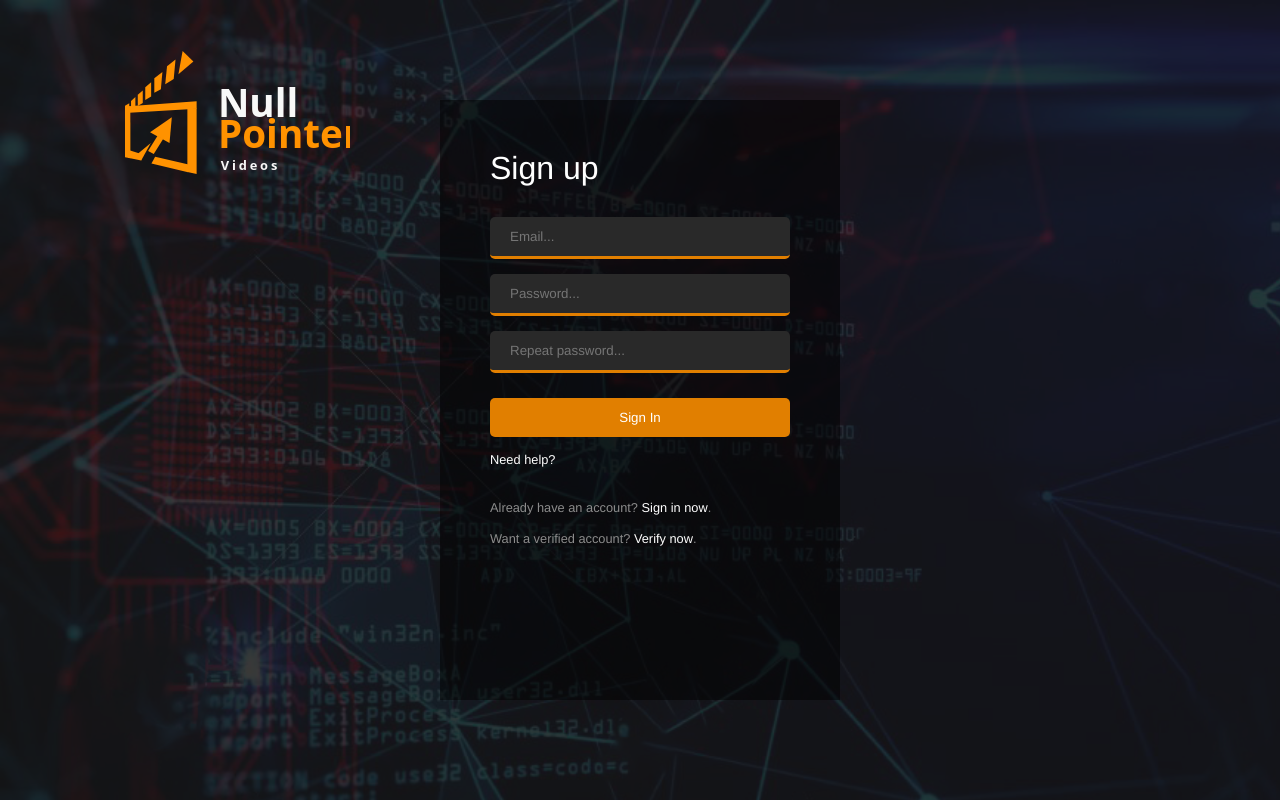
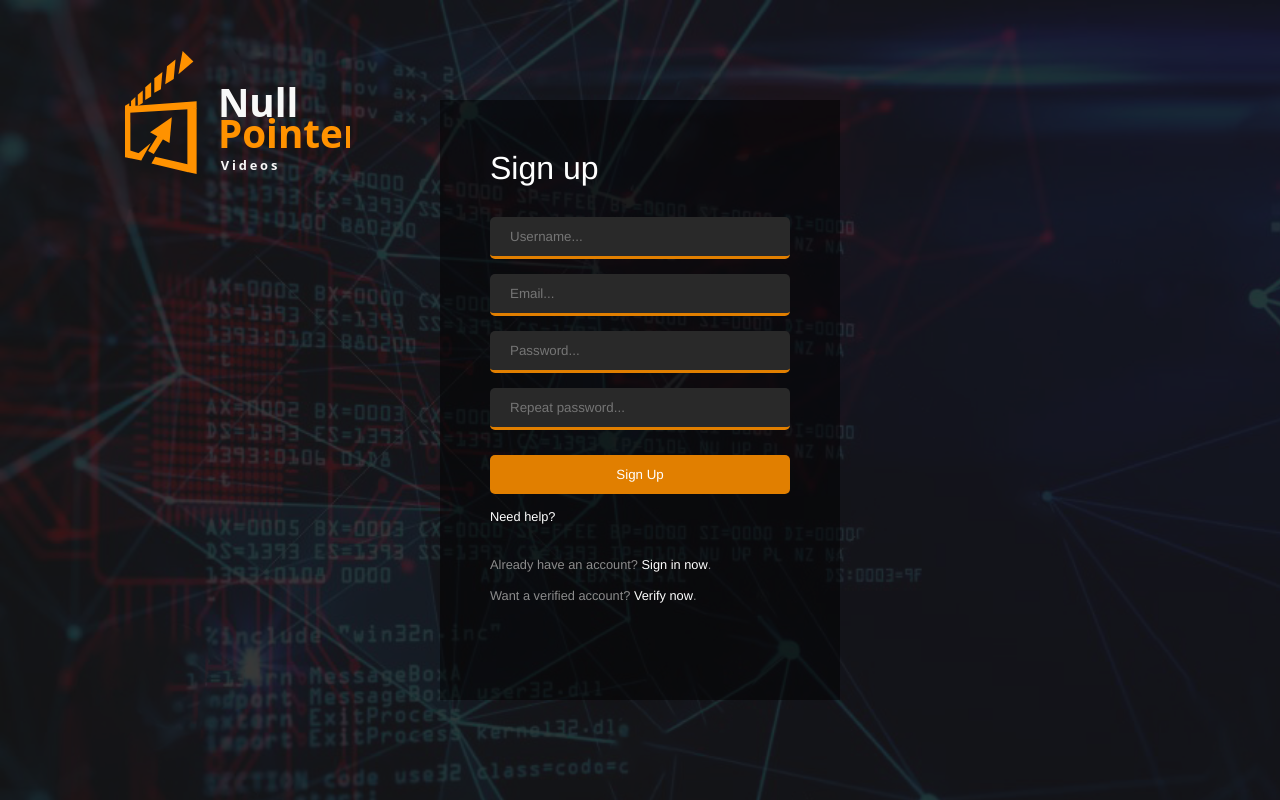
Before and after one commit to Yannieck/netflixsysteem, a PHP site: page /pages/createaccount.php?type=0 in a window 1280 px wide. Run offline with PHP 8.4, Linux system fonts and the light colour scheme.

Commit message:
Uitlog systeem toegevoegd

```diff
--- a/assets/components/header.php
+++ b/assets/components/header.php
@@ -16,6 +16,7 @@
                 <i onmouseover="showAccountMenu()" onmouseleave="hideAccountMenu()" class="fas fa-user fa-2x">
                     <div id="accountMenu" class="accountHover">
                         <p><a href="./accountinfo.php">Account</a></p>
+                        <p><a href="./logout.php">Log out</a></p>
                     </div>
                 </i>
             </li>
--- a/pages/createaccount.php
+++ b/pages/createaccount.php
@@ -19,6 +19,10 @@ if (isset($_GET['type'])) {
                 <div class="content">
                     <h1>Sign up</h1>
                     <form action="<?php echo htmlentities($_SERVER['PHP_SELF']) . '?type=' . htmlentities($_GET['type']) ?>" method="post">
+                        <!-- Username + error -->
+                        <input class="formfield" type="text" name="username" id="username" placeholder="Username...">
+                        <p class="errortext" id="usernameerror">Please enter a valid username.</p>
+
                         <!-- Email veld + error -->
                         <input class="formfield" type="email" name="email" id="email" placeholder="Email...">
                         <p class="errortext" id="emailerror">Please enter a valid emailadress.</p>
@@ -32,7 +36,7 @@ if (isset($_GET['type'])) {
                         <p class="errortext" id="passwordrepeaterror">Passwords are not the same.</p>
 
                         <!-- Submit knop -->
-                        <input class="formbutton" type="submit" name="login" id="login" value="Sign In">
+                        <input class="formbutton" type="submit" name="signup" id="signup" value="Sign Up">
 
                         <!-- Remember me + help knop -->
                         <div class="content1">
@@ -48,34 +52,30 @@ if (isset($_GET['type'])) {
             </div>
             <?php
             // Form input valideren
-            if (isset($_POST['login'])) {
+            if (isset($_POST['signup'])) {
+                if (!empty($_POST['username'])) {
+                    $username = filter_input(INPUT_POST, 'username', FILTER_SANITIZE_SPECIAL_CHARS);
                     if (filter_input(INPUT_POST, 'email', FILTER_VALIDATE_EMAIL)) {
                         $email = filter_input(INPUT_POST, 'email', FILTER_SANITIZE_EMAIL);
                         if ($password = $_POST['password'] && strlen($_POST['password']) >= 8) {
                             if ($repeatPassword = $_POST['repeatpassword'] && $password == $_POST['repeatpassword']) {
-                            if (isset($_POST['remember'])) {
-                                echo "remember";
-                            } else {
                                 $rawname = explode('@', $email)[0];
 
                                 $typename = htmlentities($_GET['type']) == 0 ? "Junior" : "Senior";
-                                $name = htmlspecialchars($rawname);
-                                $username = htmlspecialchars($rawname);
                                 $hashedPassword = password_hash($_POST['password'], PASSWORD_DEFAULT);
 
                                 // Database connectie
-                                $query = "INSERT INTO account (`MembershipName`, `Name`, `Username`, `Email`, `Password`) VALUES(
-                                    ?, ?, ?, ?, ?
+                                $query = "INSERT INTO account (`MembershipName`, `Username`, `Email`, `Password`) VALUES(
+                                    ?, ?, ?, ?
                                 )";
 
                                 $stmt = mysqli_prepare($conn, $query) or die(mysqli_error($conn));
-                                mysqli_stmt_bind_param($stmt, 'sssss', $typename, $name, $name, $email, $hashedPassword);
+                                mysqli_stmt_bind_param($stmt, 'ssss', $typename, $username, $email, $hashedPassword);
 
                                 mysqli_stmt_execute($stmt) or die(mysqli_error($conn));
                                 mysqli_stmt_close($stmt);
 
                                 header("Location: ./payment.php?type={$_GET['type']}");
-                            }
                             } else {
                                 // Stukje javascript dat de display van de error van 'none' naar 'block' verandert
                                 // en het email veld weer invult
@@ -115,6 +115,12 @@ if (isset($_GET['type'])) {
                         document.getElementById('emailerror').style.display = 'block';
                     </script>";
                     }
+                } else {
+                    echo
+                    "<script>
+                        document.getElementById('usernameerror').style.display = 'block';
+                    </script>";
+                }
             }
 
             function createAccount()
```
Also changed, not shown: pages/logout.php (added, +28 -0 lines). Lines whose indentation alone changed are shown as unchanged.
